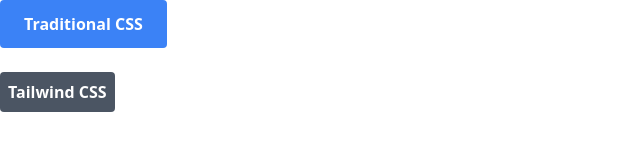
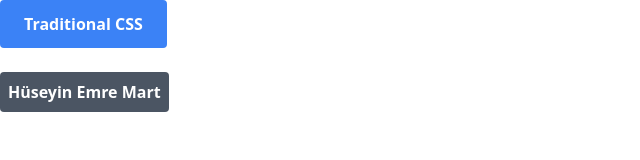
Before and after one commit to wisehezio13/classic-and-tailwind-css, a website built with Vite: page index.html in a window 1280 px wide. Shown: the whole page, without its empty margins (0-640 px from the left). Built offline with nearby package versions, Linux system fonts and the light colour scheme.

Commit message:
first commit v0.1

```diff
--- a/index.html
+++ b/index.html
@@ -16,7 +16,7 @@
   <br>
 
   <button class="bg-gray-600 text-white font-bold py-2 px-2 rounded hover:bg-gray-700 active:bg-gray-800">
-      Tailwind CSS
+      Hüseyin Emre Mart
   </button>
   </body>
 </html>
```
Also changed, not shown: README.md.
